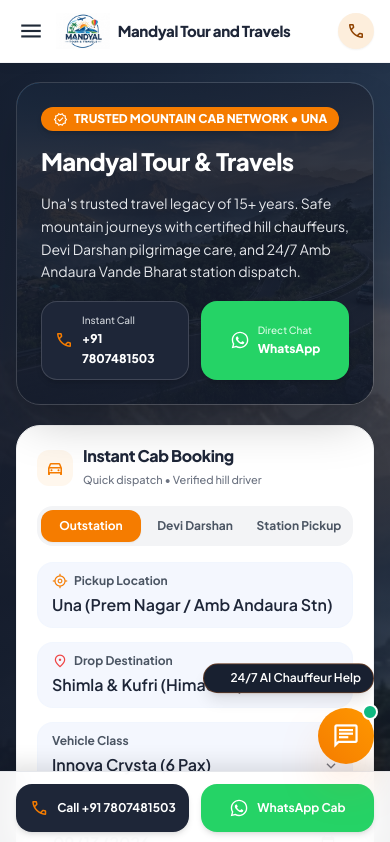
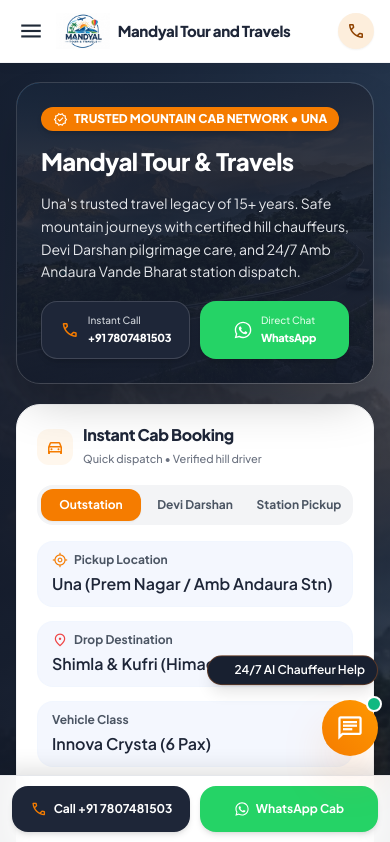
Before and after one commit to Rajan1129/DuttaTour-Travels, a React (Vite) app in the folder client/: page / in a window 390 px wide. Shown: the top 842 px of the page. Built offline with nearby package versions, Linux system fonts and the light colour scheme.

Commit message:
Fix mobile call and whatsapp buttons layout and elevate chatbot launcher to prevent overlap

```diff
--- a/client/src/components/ChatbotWidget.jsx
+++ b/client/src/components/ChatbotWidget.jsx
@@ -199,7 +199,7 @@ export default function ChatbotWidget() {
       {/* ========================================================================= */}
       {/* 1. FLOATING TRIGGER BUTTON (Bottom-Right, safe above mobile footer) */}
       {/* ========================================================================= */}
-      <div className="fixed bottom-20 sm:bottom-6 right-4 sm:right-6 z-50 flex flex-col items-end">
+      <div className="fixed bottom-[88px] sm:bottom-6 right-3 sm:right-6 z-40 flex flex-col items-end">
         {!isOpen && !hasInteracted && (
           <div className="mb-2 bg-[#182030] text-white text-xs font-semibold px-3 py-1.5 rounded-full shadow-lg border border-orange-500/30 flex items-center gap-1.5 animate-bounce">
             <span className="w-2 h-2 rounded-full bg-emerald-400 animate-ping" />
--- a/client/src/components/Layout.jsx
+++ b/client/src/components/Layout.jsx
@@ -20,12 +20,12 @@ export default function Layout({ children }) {
       <Footer />
 
       {/* MOBILE STICKY CONVERSION BAR (Persistent 1-tap call & WhatsApp for phones) */}
-      <div className="lg:hidden fixed bottom-0 left-0 right-0 z-40 bg-white/95 backdrop-blur-md border-t border-gray-200 px-4 py-3 shadow-[0_-4px_24px_rgba(0,0,0,0.14)] flex items-center gap-3 safe-area-pb">
+      <div className="lg:hidden fixed bottom-0 left-0 right-0 z-40 bg-white/95 backdrop-blur-md border-t border-gray-200 px-3 sm:px-4 py-2.5 sm:py-3 shadow-[0_-4px_24px_rgba(0,0,0,0.14)] flex items-center gap-2.5 sm:gap-3 safe-area-pb">
         <a
           href={`tel:${business.phonesTel[0]}`}
-          className="flex-1 py-3.5 px-3 rounded-2xl bg-[#1e2638] hover:bg-[#28334b] text-white flex items-center justify-center gap-2 font-bold text-xs sm:text-sm shadow-md active:scale-95 transition-all"
+          className="flex-1 min-h-[46px] sm:min-h-[48px] py-2.5 px-3 rounded-2xl bg-[#1e2638] hover:bg-[#28334b] text-white flex items-center justify-center gap-1.5 sm:gap-2 font-bold text-[12px] sm:text-sm shadow-md active:scale-95 transition-all text-center whitespace-nowrap"
         >
-          <span className="material-symbols-outlined text-[20px] text-[#f57c00]">call</span>
+          <span className="material-symbols-outlined text-[18px] sm:text-[20px] text-[#f57c00] shrink-0">call</span>
           <span>Call {business.phones[0]}</span>
         </a>
 
@@ -33,9 +33,9 @@ export default function Layout({ children }) {
           href={whatsappLink("Hello Mandyal Tour and Travels, I would like to book a cab.")}
           target="_blank"
           rel="noopener noreferrer"
-          className="flex-1 py-3.5 px-3 rounded-2xl bg-[#25D366] hover:bg-[#20bd5a] text-white flex items-center justify-center gap-2 font-bold text-xs sm:text-sm shadow-md active:scale-95 transition-all"
+          className="flex-1 min-h-[46px] sm:min-h-[48px] py-2.5 px-3 rounded-2xl bg-[#25D366] hover:bg-[#20bd5a] text-white flex items-center justify-center gap-1.5 sm:gap-2 font-bold text-[12px] sm:text-sm shadow-md active:scale-95 transition-all text-center whitespace-nowrap"
         >
-          <WhatsAppIcon className="w-5 h-5 fill-white flex-shrink-0" />
+          <WhatsAppIcon className="w-4 h-4 sm:w-5 sm:h-5 fill-white flex-shrink-0" />
           <span>WhatsApp Cab</span>
         </a>
       </div>
--- a/client/src/pages/Home.jsx
+++ b/client/src/pages/Home.jsx
@@ -552,15 +552,15 @@ export default function Home() {
               </p>
 
               {/* Dual Action Buttons (Side by Side) */}
-              <div className="w-full grid grid-cols-2 gap-3 pt-1">
+              <div className="w-full grid grid-cols-2 gap-2.5 sm:gap-3 pt-1">
                 <a
                   href={`tel:${business.phonesTel[0]}`}
-                  className="py-3 px-3 rounded-2xl bg-[#1e2638] hover:bg-[#283248] text-white flex items-center justify-center gap-2 font-bold shadow-md border border-white/15 active:scale-95 transition-all"
+                  className="min-h-[58px] py-2.5 px-2.5 sm:px-3 rounded-2xl bg-[#1e2638] hover:bg-[#283248] text-white flex items-center justify-center gap-2 sm:gap-2.5 font-bold shadow-md border border-white/15 active:scale-95 transition-all text-center"
                 >
-                  <span className="material-symbols-outlined text-[20px] text-[#f57c00]">call</span>
-                  <div className="text-left leading-tight">
+                  <span className="material-symbols-outlined text-[20px] text-[#f57c00] shrink-0">call</span>
+                  <div className="text-left leading-tight truncate">
                     <span className="block text-[10px] text-gray-300 font-medium">Instant Call</span>
-                    <span className="text-xs font-black">{business.phones[0]}</span>
+                    <span className="text-[11px] sm:text-xs font-black tracking-tight">{business.phones[0]}</span>
                   </div>
                 </a>
 
@@ -568,12 +568,12 @@ export default function Home() {
                   href={whatsappLink("Hello Mandyal Tour and Travels, I need assistance with a cab booking")}
                   target="_blank"
                   rel="noopener noreferrer"
-                  className="py-3 px-3 rounded-2xl bg-[#25D366] hover:bg-[#20bd5a] text-white flex items-center justify-center gap-2 font-bold shadow-md active:scale-95 transition-all"
+                  className="min-h-[58px] py-2.5 px-2.5 sm:px-3 rounded-2xl bg-[#25D366] hover:bg-[#20bd5a] text-white flex items-center justify-center gap-2 sm:gap-2.5 font-bold shadow-md active:scale-95 transition-all text-center"
                 >
                   <WhatsAppIcon className="w-5 h-5 fill-white flex-shrink-0" />
-                  <div className="text-left leading-tight">
+                  <div className="text-left leading-tight truncate">
                     <span className="block text-[10px] text-green-100 font-medium">Direct Chat</span>
-                    <span className="text-xs font-black">WhatsApp</span>
+                    <span className="text-[11px] sm:text-xs font-black tracking-tight">WhatsApp</span>
                   </div>
                 </a>
               </div>
```
